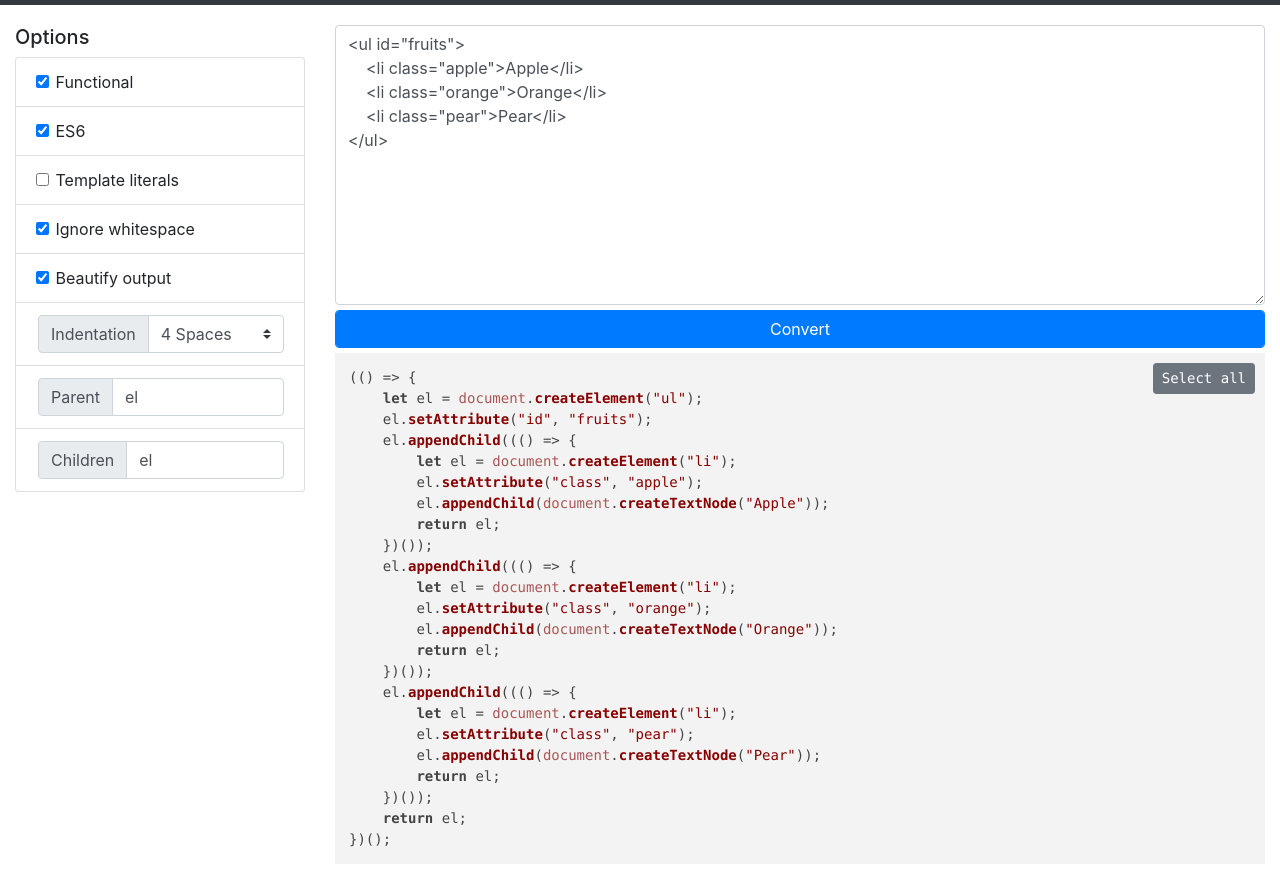
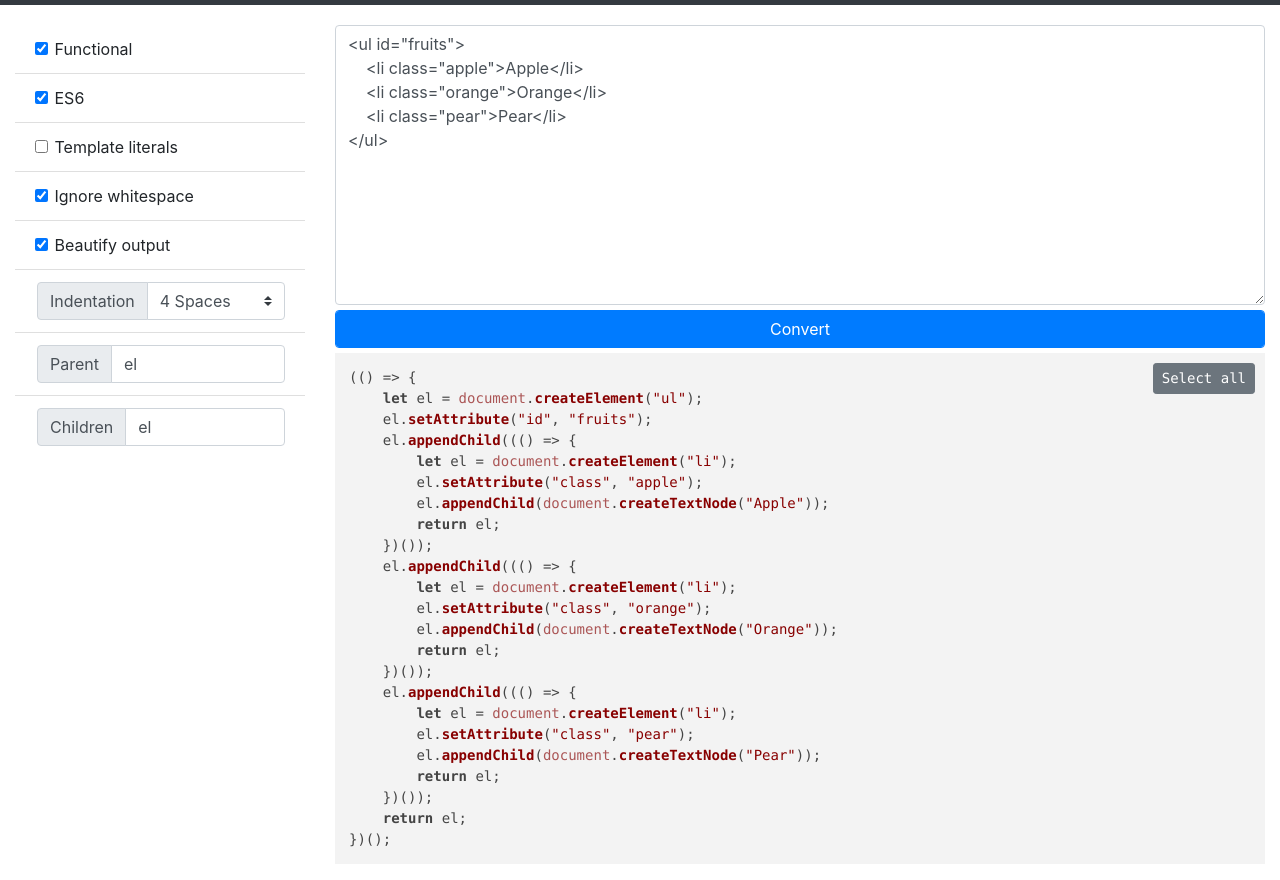
Before and after one commit to x0a/html-to-js-converter, a website: page src/index.pug in a window 1280 px wide. Shown: the part 61-941 px from the top of the page. Drawn offline with nearby package versions, Linux system fonts and the light colour scheme; files that its build step writes are made by us from their sources; files whose address does not match are found by name.

Commit message:
remove redundant blocks

```diff
--- a/src/htmlconverter.ts
+++ b/src/htmlconverter.ts
@@ -84,7 +84,7 @@ export class HTML2JS {
                 + this.getAccessString(el)
                 + ";"
             );
-
+            let len = out.length;
             if (el.hasAttributes && el.hasAttributes())
                 for (let i = 0; i < el.attributes.length; i++) {
                     let attrib = el.attributes[i];
@@ -128,6 +128,8 @@ export class HTML2JS {
                 .reduce((lines, line) => lines.concat(line))
                 .forEach((line: any) => out.push(line));
 
+            if(out.length === len && !this.canBeInserted(el))
+                return "";
 
             if (this.functional) {
                 out.push(this.getPadding(blockLevel) + "return " + varName + ";");
--- a/src/index.pug
+++ b/src/index.pug
@@ -52,12 +52,11 @@ html
                     svg(height='32', viewbox='0 0 16 16', version='1.1', width='32', aria-hidden='true')
                         path(fill-rule='oddeven', d='M8 0C3.58 0 0 3.58 0 8c0 3.54 2.29 6.53 5.47 7.59.4.07.55-.17.55-.38 0-.19-.01-.82-.01-1.49-2.01.37-2.53-.49-2.69-.94-.09-.23-.48-.94-.82-1.13-.28-.15-.68-.52-.01-.53.63-.01 1.08.58 1.23.82.72 1.21 1.87.87 2.33.66.07-.52.28-.87.51-1.07-1.78-.2-3.64-.89-3.64-3.95 0-.87.31-1.59.82-2.15-.08-.2-.36-1.02.08-2.12 0 0 .67-.21 2.2.82.64-.18 1.32-.27 2-.27.68 0 1.36.09 2 .27 1.53-1.04 2.2-.82 2.2-.82.44 1.1.16 1.92.08 2.12.51.56.82 1.27.82 2.15 0 3.07-1.87 3.75-3.65 3.95.29.25.54.73.54 1.48 0 1.07-.01 1.93-.01 2.2 0 .21.15.46.55.38A8.013 8.013 0 0 0 16 8c0-4.42-3.58-8-8-8z')
                 |
-                a.navbar-brand(href="#") HTML2JS Converter
+                a.navbar-brand(href="") HTML2JS Converter
         .container-fluid
             .row
                 .col-md-3
-                    h5 Options
-                    ul.list-group
+                    ul.list-group.list-group-flush
                         li.list-group-item
                             input(type="checkbox", id="functional", checked)
                             label(for="functional") Functional
```
Also changed, not shown: dist/index.html, dist/index.js.
